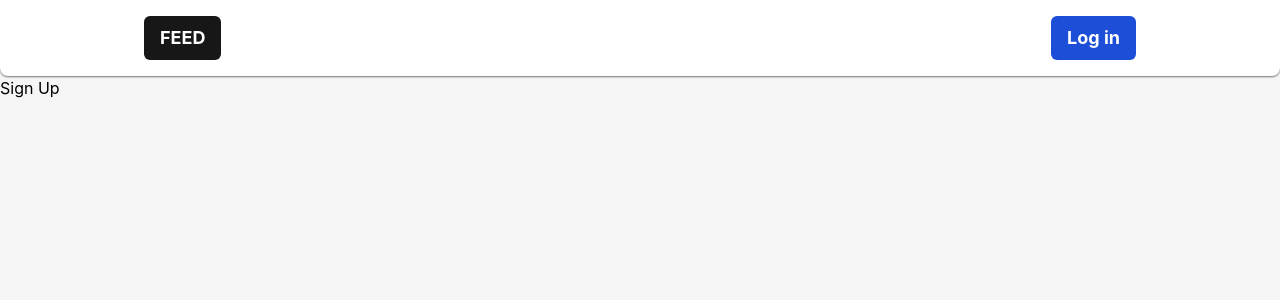
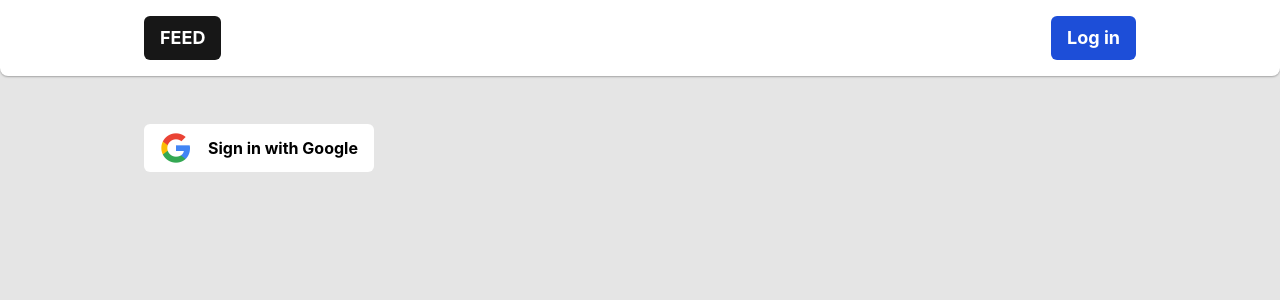
Before and after one commit to YinChuRijnaard/dev.chu, a Next.js app: page /enter in a window 1280 px wide. Shown: the top 300 px of the page. Built offline with nearby package versions, Linux system fonts and the light colour scheme.

Commit message:
Google SignIn (14)

```diff
--- a/components/Navbar.js
+++ b/components/Navbar.js
@@ -5,7 +5,7 @@ export default function Navbar() {
   const username = null;
 
   return (
-    <nav className="rounded-b-lg bg-white p-4 shadow-sm shadow-neutral-500">
+    <nav className="rounded-b-lg bg-white p-4 shadow-sm shadow-neutral-400">
       <ul className="mx-32 flex items-center justify-between">
         <li>
           <Link href="/">
--- a/lib/firebase.js
+++ b/lib/firebase.js
@@ -18,5 +18,6 @@ if (!firebase.apps.length) {
 }
 
 export const auth = firebase.auth();
+export const googleAuthProvider = new firebase.auth.GoogleAuthProvider();
 export const firestore = firebase.firestore();
 export const storage = firebase.storage();
--- a/pages/enter.js
+++ b/pages/enter.js
@@ -1,7 +1,39 @@
-export default function EnterPage({}) {
+import { auth, googleAuthProvider } from "../lib/firebase";
+
+export default function Enter(props) {
+  const user = null;
+  const username = null;
+
+  // 1. User signed out, <SignInButton />
+  // 2. User signed in but no username, <UsernameForm />
+  // 3. User signed in and has username, <SignOutButton />
+
+  return <main>{user ? !username ? <UsernameForm /> : <SignOutButton /> : <SignInButton />}</main>;
+}
+
+// Sign in with Google button
+function SignInButton() {
+  const signInWithGoogle = async () => {
+    await auth.signInWithPopup(googleAuthProvider);
+  };
+
   return (
-    <main>
-      <h1>Sign Up</h1>
-    </main>
+    <div className="mx-32 mt-8 p-4">
+      <button
+        className="flex items-center justify-around rounded-md bg-white py-2 px-4 font-bold hover:underline hover:decoration-amber-500"
+        onClick={signInWithGoogle}>
+        <img className="mr-4 h-8 w-8" src={"./google.png"} />
+        Sign in with Google
+      </button>
+    </div>
   );
 }
+
+// Sign out button
+function SignOutButton() {
+  return <button onClick={() => auth.signOut()}>Sign out</button>;
+}
+
+function UsernameForm() {
+  return null;
+}
--- a/styles/globals.css
+++ b/styles/globals.css
@@ -4,7 +4,7 @@
 
 @layer base {
   html {
-    @apply bg-neutral-100;
+    @apply bg-neutral-200;
   }
 }
 
```
Also changed, not shown: public/google.png (added).
